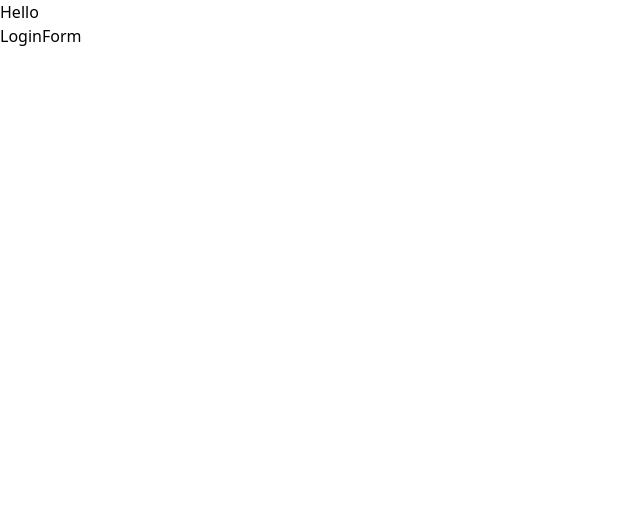
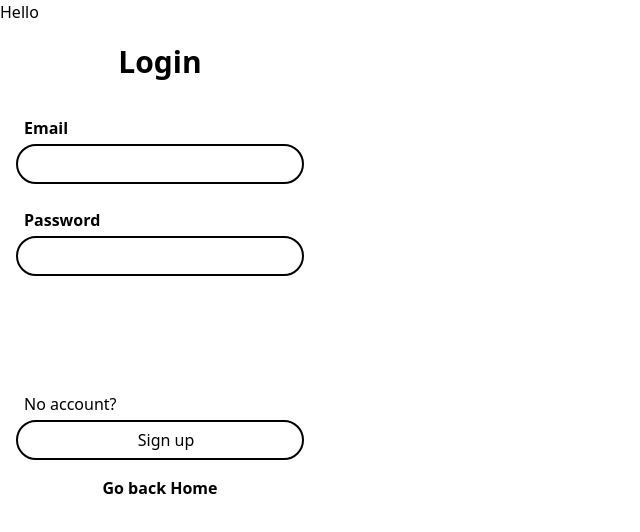
Before and after one commit to ScripterEve/HT11, a React (Vite) app in the folder frontend/: page /login in a window 1280 px wide. Shown: the top 532 px of the page, without its empty margins (0-640 px from the left). Built offline with nearby package versions, Linux system fonts and the light colour scheme.

Commit message:
Created login form (without color style and fuctionality)

```diff
--- a/frontend/src/components/LoginForm.jsx
+++ b/frontend/src/components/LoginForm.jsx
@@ -1,7 +1,50 @@
 import React from "react";
+import { Link } from "react-router-dom";
 
 function LoginForm() {
-  return <div>LoginForm</div>;
+  return (
+    <div className="w-80 h-[60%] px-4 py-5 flex flex-col gap-4">
+      <h2 className="text-3xl font-bold text-center mb-5">Login</h2>
+      <form className="flex flex-col gap-6">
+        <div>
+          <label className="ml-2 font-semibold">Email</label>
+          <input
+            className="py-1.5 pl-3 w-full mt-1 bg-transparent rounded-full border-2 focus:outline-none"
+            type="email"
+            name="email"
+          />
+        </div>
+        <div>
+          <label className="ml-2 font-semibold">Password</label>
+          <input
+            className="py-1.5 pl-3 w-full mt-1 bg-transparent rounded-full border-2 focus:outline-none"
+            type="password"
+            name="password"
+          />
+        </div>
+
+        <button
+          className="py-2 bg-purple mt-4 transition duration-300 ease-in-out cursor-pointer text-center text-white text-lg font-semibold w-full rounded-full "
+          type="submit"
+        >
+          Login
+        </button>
+      </form>
+      <div className="mt-4">
+        <p className="font-light ml-2 mb-1">No account?</p>
+        <button className="py-1.5 bg-transparent pl-3 w-full rounded-full border-purple border-2 focus:outline-none cursor-pointer hover:border-vibrant-purple">
+          <Link to={"/api/auth/register"}>Sign up</Link>
+        </button>
+      </div>
+
+      <Link
+        className="font-semibold transition duration-300 ease-in-out text-center"
+        to={"/"}
+      >
+        Go back Home
+      </Link>
+    </div>
+  );
 }
 
 export default LoginForm;
```
